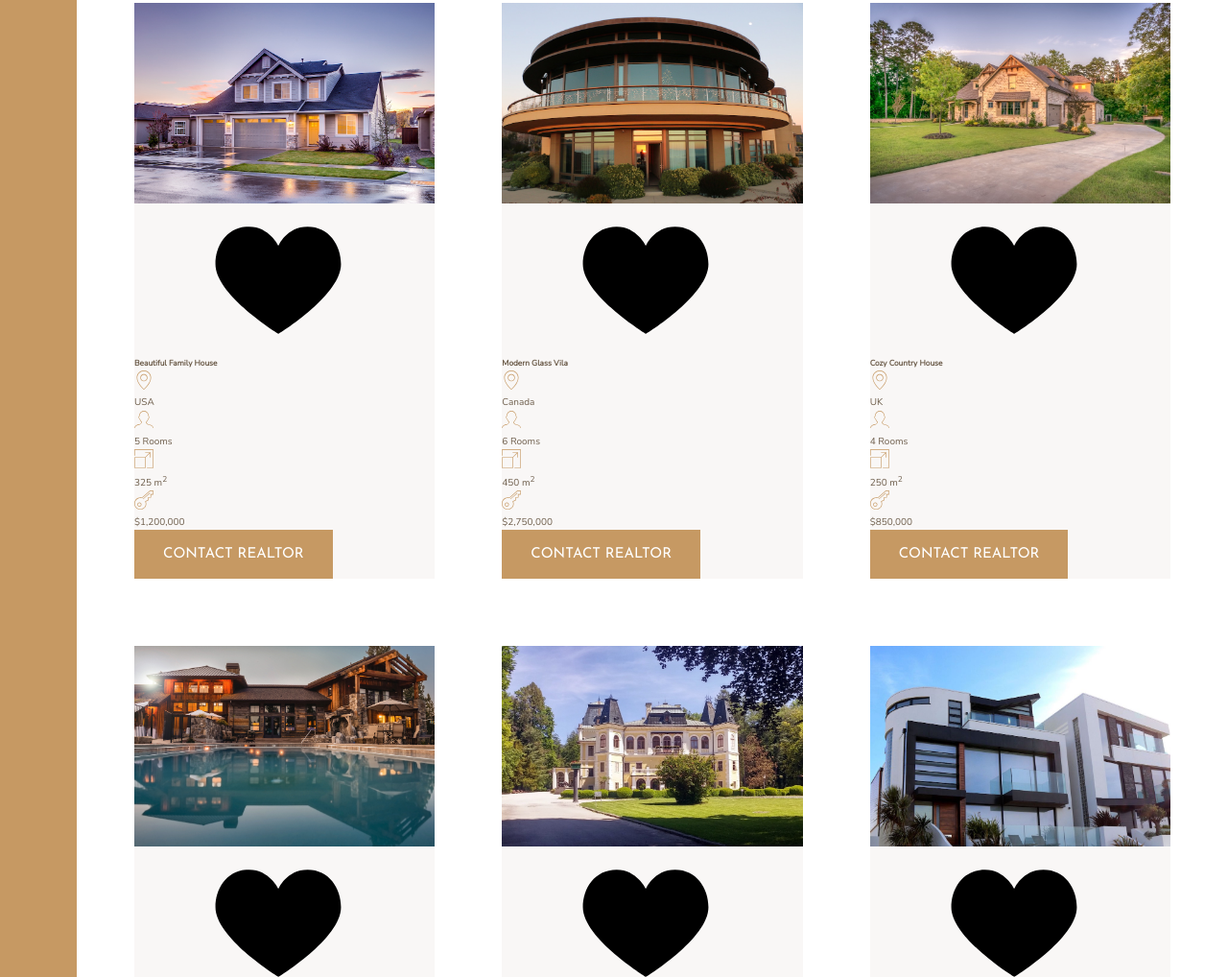
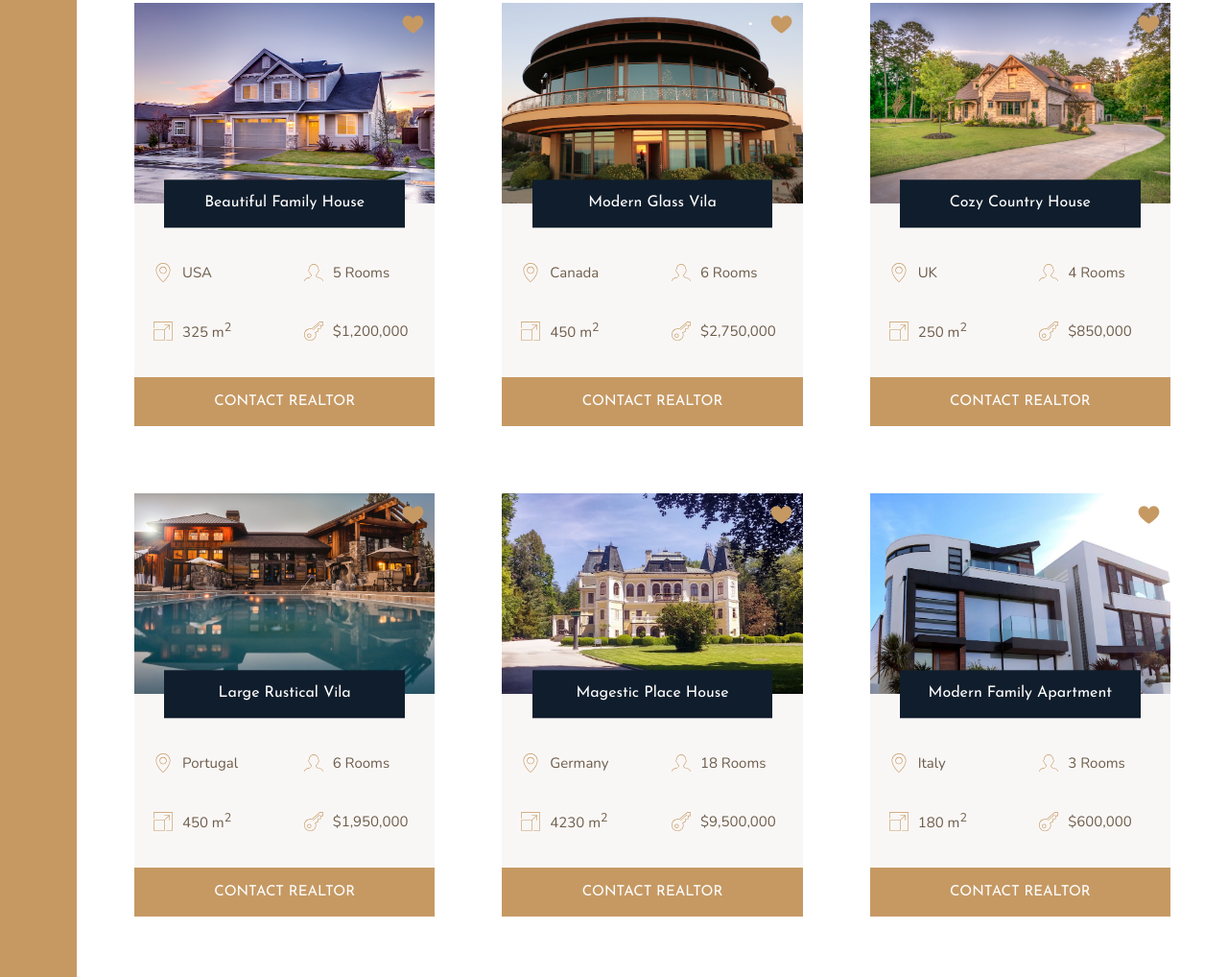
Before and after one commit to harrygothold/Nexter, a website: page index.html in a window 1280 px wide. Shown: the part 1967-2985 px from the top of the page at 96% size. Drawn offline with nearby package versions, Linux system fonts and the light colour scheme.

Commit message:
finished homes section

```diff
--- a/index.html
+++ b/index.html
@@ -137,7 +137,7 @@
                 </svg>
                 <p>$1,200,000</p>
             </div>
-            <button class="btn">Contact Realtor</button>
+            <button class="btn home__btn">Contact Realtor</button>
         </div>
 
         <div class="home">
@@ -170,7 +170,7 @@
                 </svg>
                 <p>$2,750,000</p>
             </div>
-            <button class="btn">Contact Realtor</button>
+            <button class="btn home__btn">Contact Realtor</button>
         </div>
 
         <div class="home">
@@ -203,7 +203,7 @@
                 </svg>
                 <p>$850,000</p>
             </div>
-            <button class="btn">Contact Realtor</button>
+            <button class="btn home__btn">Contact Realtor</button>
         </div>
 
         <div class="home">
@@ -236,7 +236,7 @@
                 </svg>
                 <p>$1,950,000</p>
             </div>
-            <button class="btn">Contact Realtor</button>
+            <button class="btn home__btn">Contact Realtor</button>
         </div>
 
         <div class="home">
@@ -269,7 +269,7 @@
                 </svg>
                 <p>$9,500,000</p>
             </div>
-            <button class="btn">Contact Realtor</button>
+            <button class="btn home__btn">Contact Realtor</button>
         </div>
 
         <div class="home">
@@ -302,7 +302,7 @@
                 </svg>
                 <p>$600,000</p>
             </div>
-            <button class="btn">Contact Realtor</button>
+            <button class="btn home__btn">Contact Realtor</button>
         </div>
 
     </section>
--- a/sass/_homes.scss
+++ b/sass/_homes.scss
@@ -10,30 +10,67 @@
 .home {
   background-color: $color-grey-light-1;
 
+  display: grid;
+  grid-template-columns: repeat(2, 1fr);
+  grid-row-gap: 3.5rem;
+
   &__img {
     width: 100%;
+    grid-row: 1 / 2;
+    grid-column: 1 / -1;
+    z-index: 1;
   }
 
   &__like {
-
+    grid-row: 1 / 2;
+    grid-column: 2 / 3;
+    fill: $color-primary;
+    height: 2.5rem;
+    width: 2.5rem;
+    z-index: 2;
+    justify-self: end;
+    margin: 1rem;
   }
 
   &__name {
+    grid-row: 1 / 2;
+    grid-column: 1 / -1;
 
+    z-index: 3;
+    justify-self: center;
+    align-self: end;
+    width: 80%;
+    font-family: $font-display;
+    font-size: 1.6rem;
+    text-align: center;
+    padding: 1.25rem;
+    background-color: $color-secondary;
+    color: white;
+    font-weight: 400;
+    transform: translateY(50%);
+  }
+
+  &__location,
+  &__rooms {
+    margin-top: 2.5rem;
   }
 
   &__location,
   &__rooms,
   &__area,
   &__price {
+    font-size: 1.5rem;
+    margin-left: 2rem;
+    display: flex;
+    align-items: center;
     svg {
       fill: $color-primary;
       height: 2rem;
       width: 2rem;
-        }
-
-        p {
-
+      margin-right: 1rem;
     }
   }
+  &__btn {
+    grid-column: 1 / -1;
   }
+}
```
Also changed, not shown: css/style.css. Lines whose indentation alone changed are shown as unchanged.
